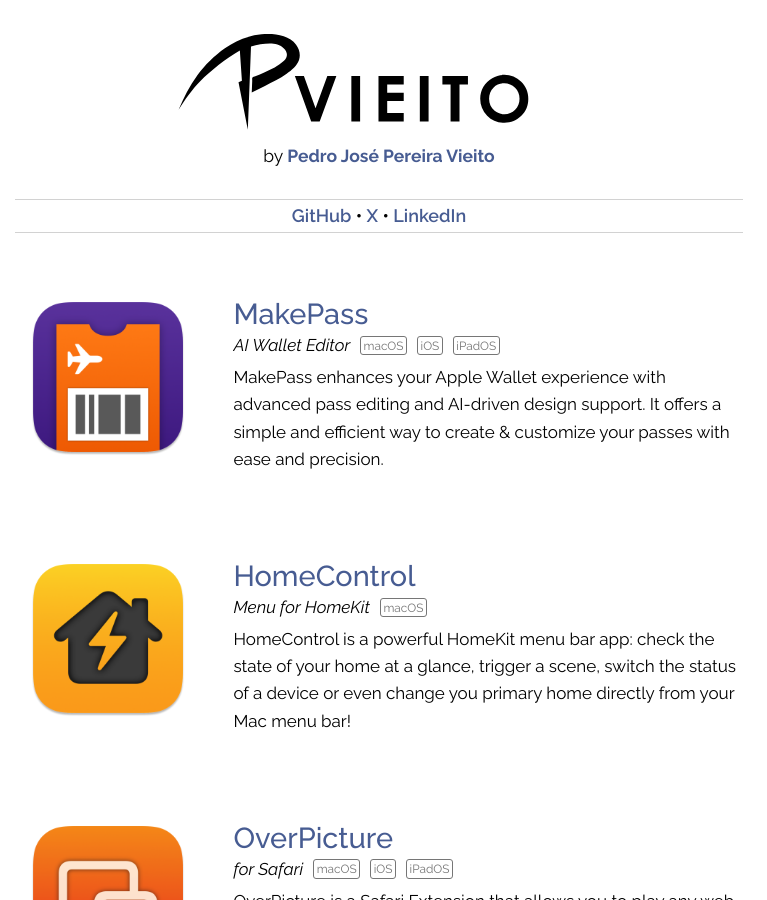
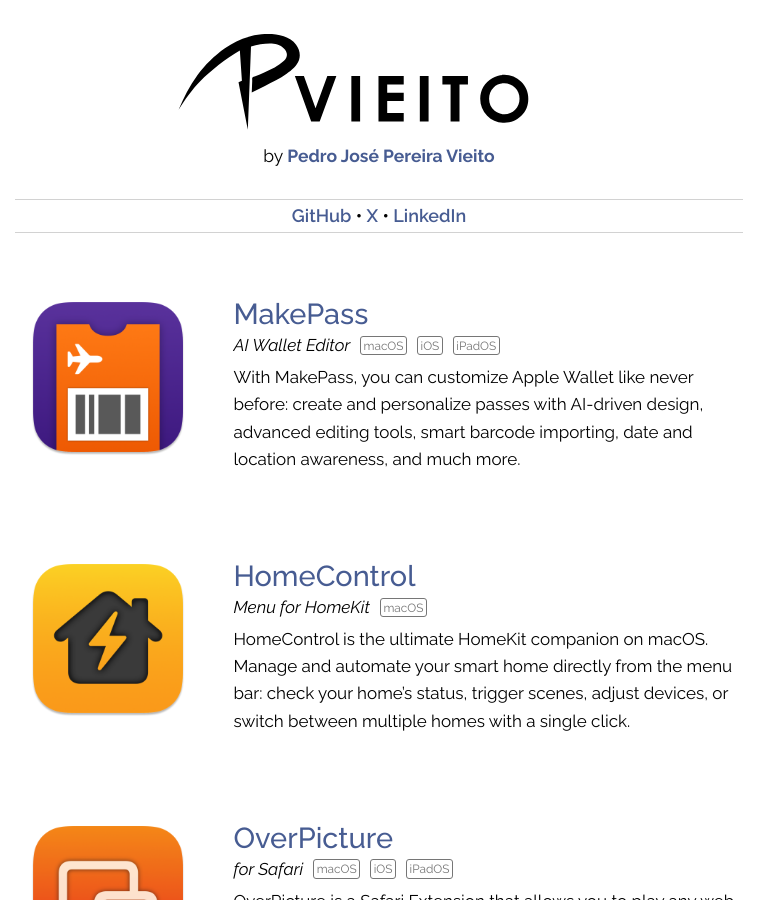
Before and after one commit to pvieito/Blog, a Jekyll site: the page built from index.html, in a window 1280 px wide and 900 px high. Shown: the whole window, without its empty margins (261-1028 px from the left). Built offline with Jekyll 4.4.1, drawn with Linux system fonts in a browser that asks for light colours; the list of posts is cut into pages by our own code.

Commit message:
Updated hero

```diff
--- a/_includes/hero.html
+++ b/_includes/hero.html
@@ -20,7 +20,7 @@
                 </p>
             </header>
             <div class="content">
-                <span>MakePass enhances your Apple Wallet experience with advanced pass editing and AI-driven design support. It offers a simple and efficient way to create &amp; customize your passes with ease and precision.</span>
+                <span>With MakePass, you can customize Apple Wallet like never before: create and personalize passes with AI-driven design, advanced editing tools, smart barcode importing, date and location awareness, and much more.</span>
             </div>
         </div>
     </div>
@@ -43,7 +43,7 @@
                 </p>
             </header>
             <div class="content">
-                <span>HomeControl is a powerful HomeKit menu bar app: check the state of your home at a glance, trigger a scene, switch the status of a device or even change you primary home directly from your Mac menu bar!</span>
+                <span>HomeControl is the ultimate HomeKit companion on macOS. Manage and automate your smart home directly from the menu bar: check your home’s status, trigger scenes, adjust devices, or switch between multiple homes with a single click.</span>
             </div>
         </div>
     </div>
```
